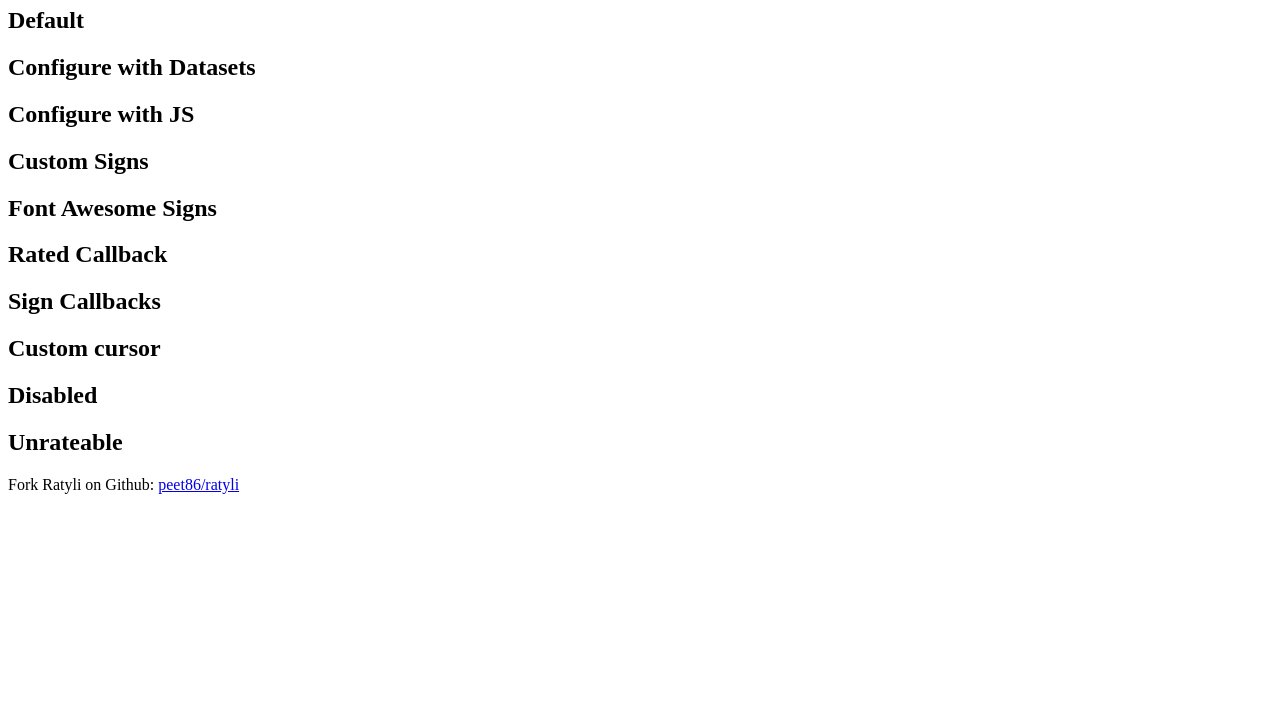
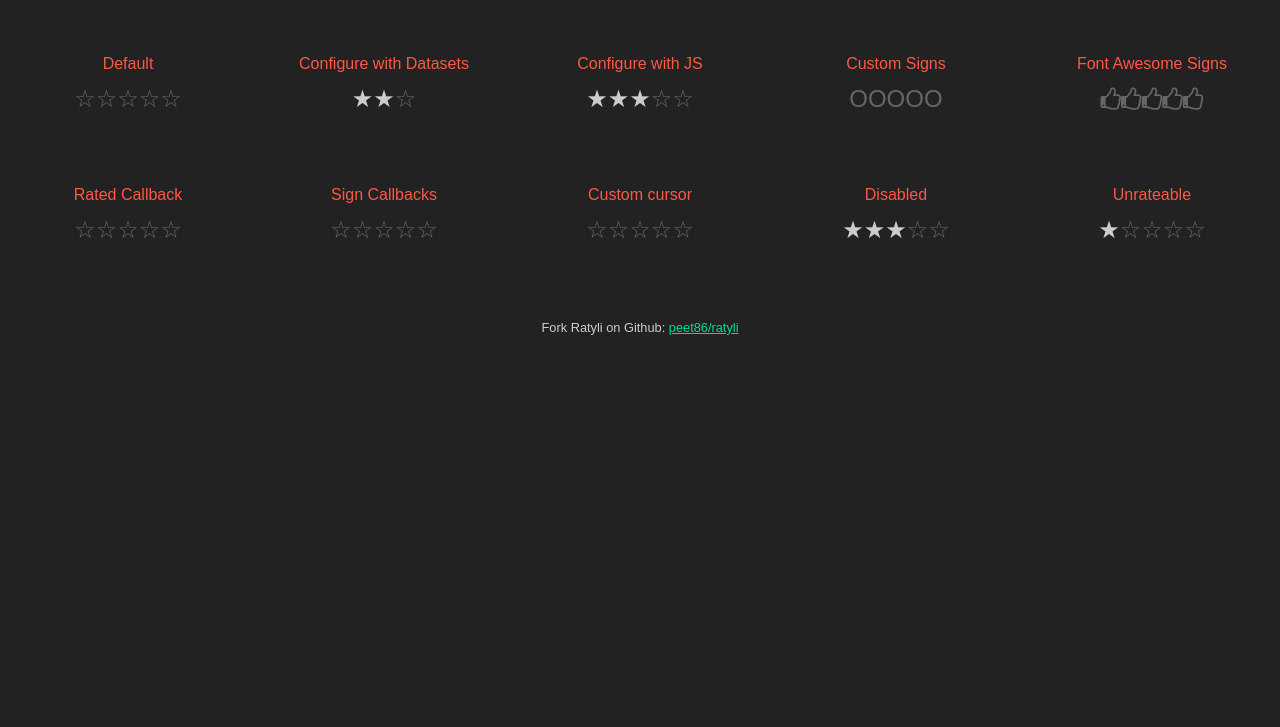
Before and after one commit to peet86/Ratyli, a plain HTML site: page demo/index.html in a window 1280 px wide. Shown: the part 73-800 px from the top of the page. Drawn offline with nearby package versions, Linux system fonts and the light colour scheme; the site is published under a folder, as on GitHub Pages, so addresses that start at the root find nothing.

Commit message:
demo path fix (works without server)

```diff
--- a/demo/index.html
+++ b/demo/index.html
@@ -8,9 +8,9 @@
     <meta name="viewport" content="width=device-width, initial-scale=1">
     <meta name="description" content="">
     <meta name="author" content="Peter Varga vargapeter.com" />
-    <link rel="stylesheet" type="text/css" href="/demo/css/reset.css" />
-    <link rel="stylesheet" type="text/css" href="/demo/css/demo.css" />
-    <link rel="stylesheet" type="text/css" href="//maxcdn.bootstrapcdn.com/font-awesome/4.3.0/css/font-awesome.min.css" />
+    <link rel="stylesheet" type="text/css" href="css/reset.css" />
+    <link rel="stylesheet" type="text/css" href="css/demo.css" />
+    <link rel="stylesheet" type="text/css" href="http://maxcdn.bootstrapcdn.com/font-awesome/4.3.0/css/font-awesome.min.css" />
 </head>
 
 <body>
@@ -70,8 +70,8 @@
         <p>Fork Ratyli on Github: <a href="https://github.com/peet86/Ratyli">peet86/ratyli</a></p>
     </footer>
 
-    <script src="//cdnjs.cloudflare.com/ajax/libs/jquery/2.1.3/jquery.min.js"></script>
-    <script src="/jquery.ratyli.js"></script>
-    <script src="/demo/js/demo.js"></script>
+    <script src="http://cdnjs.cloudflare.com/ajax/libs/jquery/2.1.3/jquery.min.js"></script>
+    <script src="../jquery.ratyli.js"></script>
+    <script src="js/demo.js"></script>
 </body>
 </html>
```
